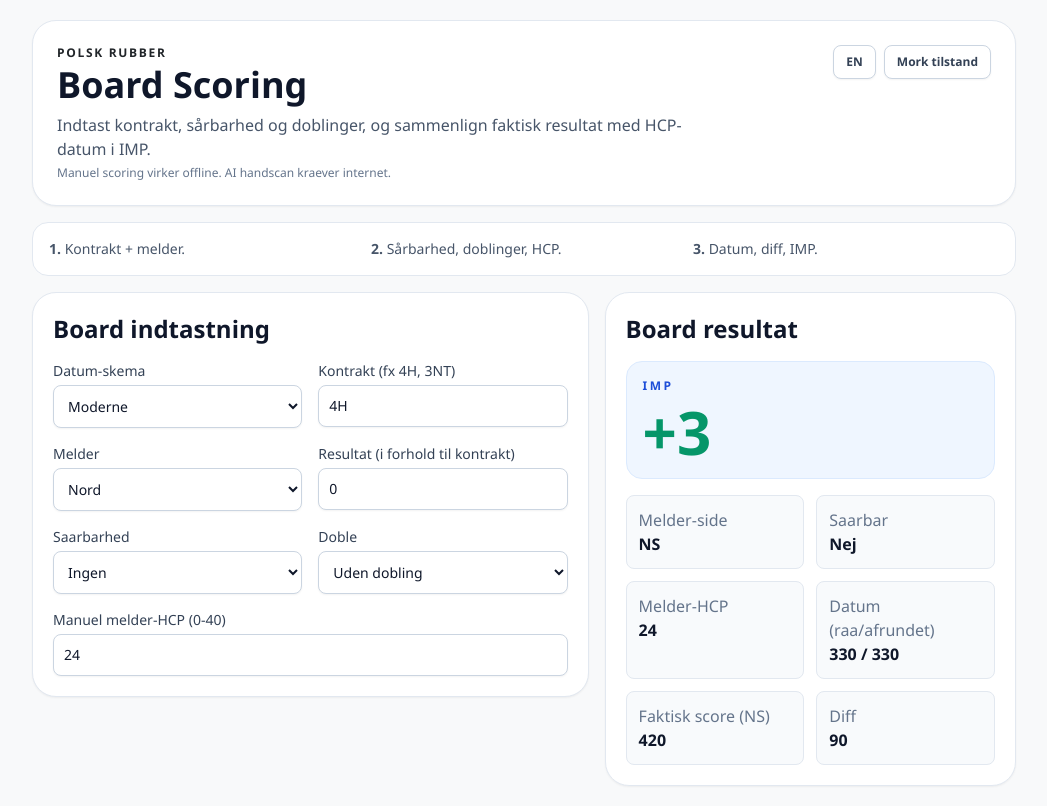
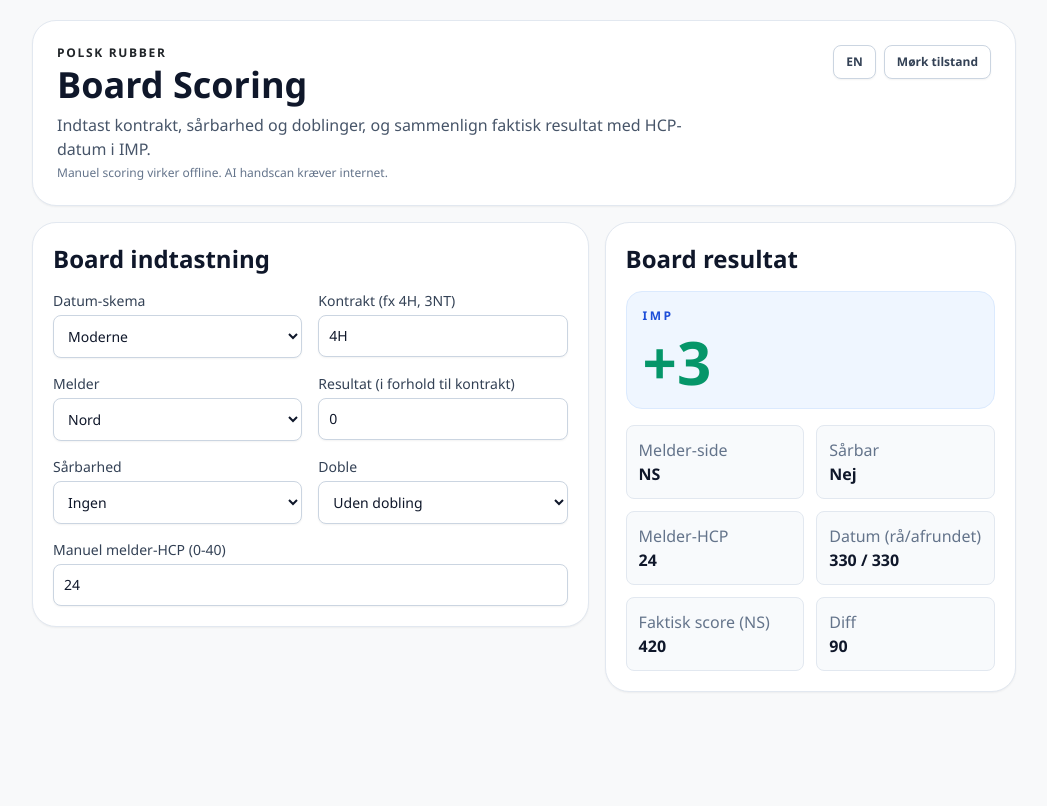
Before and after one commit to NuffZetPand0ra/polsk-rubber, a React (Vite) app: page / in a window 1280 px wide. Shown: the whole page, without its empty margins (116-1163 px from the left). Built offline with nearby package versions, Linux system fonts and the light colour scheme.

Commit message:
ui: clean board layout and refine Danish copy

```diff
--- a/src/components/BoardEntry/index.tsx
+++ b/src/components/BoardEntry/index.tsx
@@ -86,12 +86,6 @@ export default function BoardEntry() {
           </div>
         </div>
       </header>
-
-      <div className="mb-4 grid gap-2 rounded-2xl border border-slate-200 bg-white p-3 text-sm text-slate-600 dark:border-slate-700 dark:bg-slate-900 dark:text-slate-300 md:grid-cols-3 md:gap-4 md:p-4">
-        <p><span className="font-semibold text-primary">1.</span> {t('steps.one')}</p>
-        <p><span className="font-semibold text-primary">2.</span> {t('steps.two')}</p>
-        <p><span className="font-semibold text-primary">3.</span> {t('steps.three')}</p>
-      </div>
 
       <div className="grid gap-4 lg:grid-cols-[1.15fr_0.85fr] lg:items-start">
         <section className="rounded-3xl border border-slate-200 bg-white p-4 shadow-sm dark:border-slate-700 dark:bg-slate-900 md:p-5">
--- a/src/i18n/translations.ts
+++ b/src/i18n/translations.ts
@@ -49,12 +49,12 @@ export const translations: Record<Language, Record<TranslationKey, string>> = {
     'app.intro':
       'Indtast kontrakt, sårbarhed og doblinger, og sammenlign faktisk resultat med HCP-datum i IMP.',
     'app.offlineNote':
-      'Manuel scoring virker offline. AI handscan kraever internet.',
+      'Manuel scoring virker offline. AI handscan kræver internet.',
     'steps.one': 'Kontrakt + melder.',
     'steps.two': 'Sårbarhed, doblinger, HCP.',
     'steps.three': 'Datum, diff, IMP.',
     'theme.light': 'Lys tilstand',
-    'theme.dark': 'Mork tilstand',
+    'theme.dark': 'Mørk tilstand',
     'section.boardEntry': 'Board indtastning',
     'section.boardResult': 'Board resultat',
     'schema.label': 'Datum-skema',
@@ -63,11 +63,11 @@ export const translations: Record<Language, Record<TranslationKey, string>> = {
     'field.contract': 'Kontrakt (fx 4H, 3NT)',
     'field.declarer': 'Melder',
     'field.result': 'Resultat (i forhold til kontrakt)',
-    'field.vulnerability': 'Saarbarhed',
+    'field.vulnerability': 'Sårbarhed',
     'field.doubled': 'Doble',
     'field.manualHcp': 'Manuel melder-HCP (0-40)',
     'seat.north': 'Nord',
-    'seat.east': 'Ost',
+    'seat.east': 'Øst',
     'seat.south': 'Syd',
     'seat.west': 'Vest',
     'vul.none': 'Ingen',
@@ -75,15 +75,15 @@ export const translations: Record<Language, Record<TranslationKey, string>> = {
     'vul.ew': 'OV',
     'vul.both': 'Begge',
     'doubled.undoubled': 'Uden dobling',
-    'error.invalidHcp': 'Melder-HCP skal vaere et heltal mellem 0 og 40.',
+    'error.invalidHcp': 'Melder-HCP skal være et heltal mellem 0 og 40.',
     'error.scoringFailed': 'Scoringen kunne ikke beregnes.',
     'score.imp': 'IMP',
     'score.declaringSide': 'Melder-side',
-    'score.vulnerable': 'Saarbar',
+    'score.vulnerable': 'Sårbar',
     'score.yes': 'Ja',
     'score.no': 'Nej',
     'score.declaringHcp': 'Melder-HCP',
-    'score.datum': 'Datum (raa/afrundet)',
+    'score.datum': 'Datum (rå/afrundet)',
     'score.actualNs': 'Faktisk score (NS)',
     'score.diff': 'Diff',
   },
```
Also changed, not shown: 1 other file (tests, documents, lock files or other folders).
